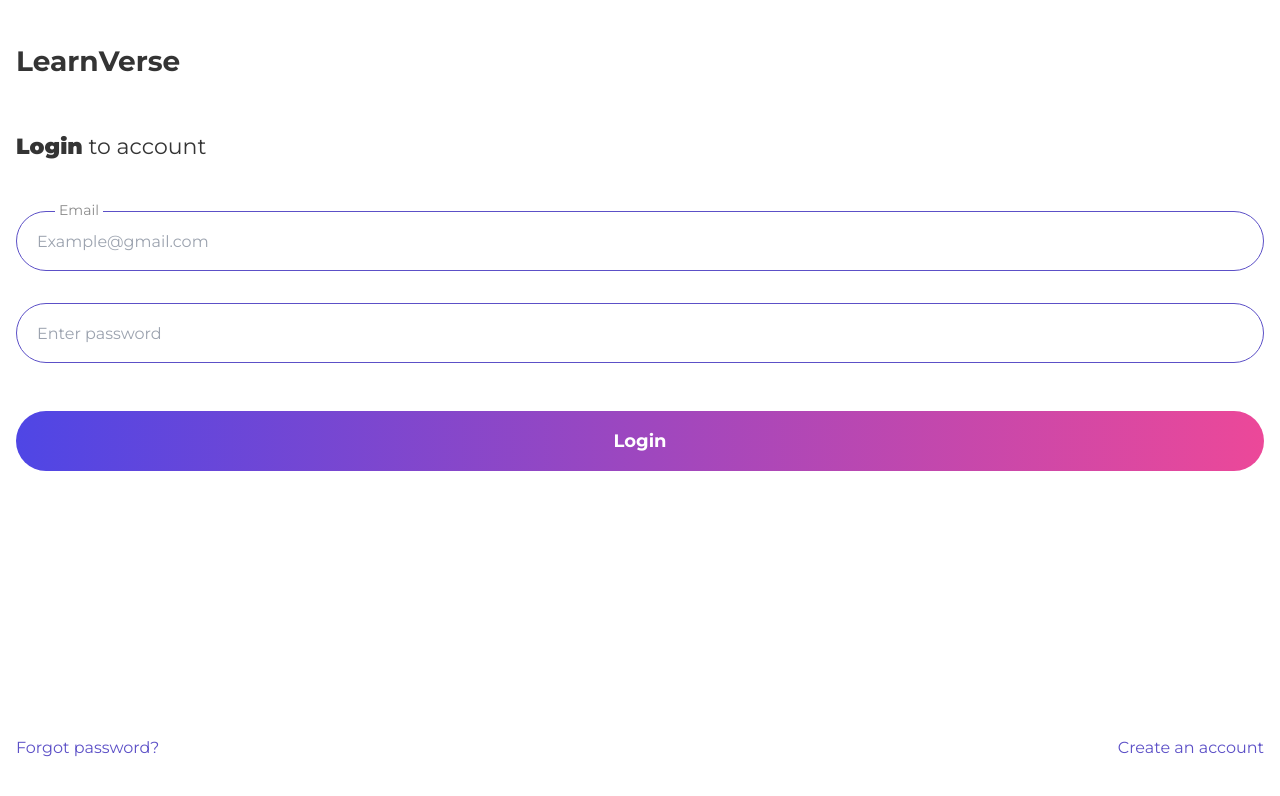
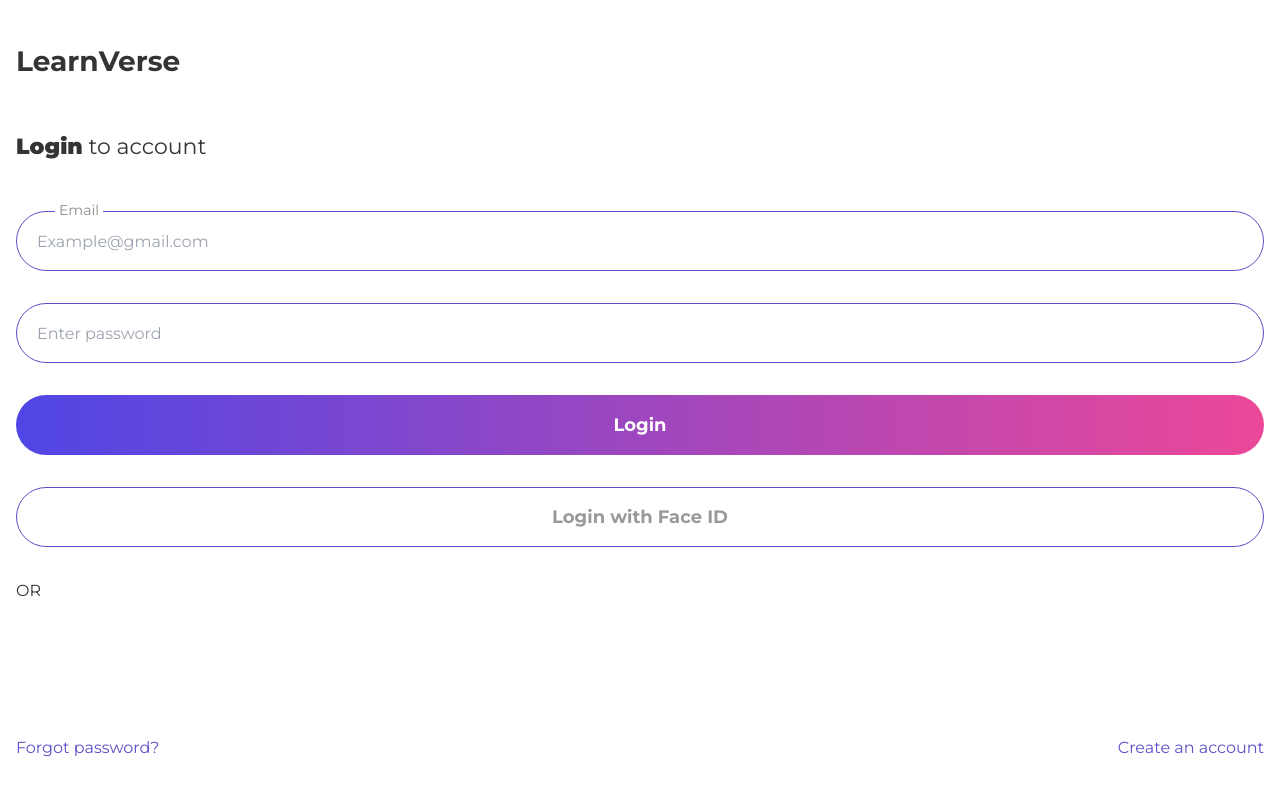
Before and after one commit to InventorsDev/Team-Raspberry, a Next.js app: page /login in a window 1280 px wide. Shown: the top 796 px of the page. Built offline with nearby package versions, Linux system fonts and the light colour scheme.

Commit message:
Login.js(Refactored: Adding routing)

```diff
--- a/package.json
+++ b/package.json
@@ -12,10 +12,13 @@
     "autoprefixer": "10.4.14",
     "eslint": "8.43.0",
     "eslint-config-next": "13.4.7",
+    "flat-carousel": "^0.0.1",
     "next": "13.4.7",
     "postcss": "8.4.24",
     "react": "18.2.0",
     "react-dom": "18.2.0",
+    "react-icons": "^4.8.0",
+    "react-responsive-carousel": "^3.2.23",
     "tailwindcss": "3.3.2"
   }
 }
--- a/src/app/login/page.jsx
+++ b/src/app/login/page.jsx
@@ -1,7 +1,11 @@
+'use client'
 import Link from "next/link";
 import React from "react";
 
 const page = () => {
+  const handleLogin=(e)=>{
+     e.preventDefault()
+  }
   return (
     <div className=" flex flex-col justify-between h-screen py-[40px] px-4">
       <div className=" flex flex-col gap-12">
@@ -9,6 +13,9 @@ const page = () => {
         <span className=" text-[22px]">
           <span className=" font-black">Login</span> <span>to account</span>
         </span>
+        <form   className="flex flex-col gap-8">
+
+
         <div className=" flex flex-col gap-8">
           <div className=" border border-[#5C50C7] h-[60px] rounded-full p-2">
             <p className=" bg-white w-min mt-[-20px] ml-[30px] px-1 text-[#8a8a8a] text-sm">
@@ -16,6 +23,7 @@ const page = () => {
             </p>
             <input
               type="text"
+              required
               className=" w-full h-full bg-transparent outline-none px-3"
               placeholder="Example@gmail.com"
             />
@@ -23,15 +31,22 @@ const page = () => {
           <div className=" border border-[#5C50C7] h-[60px] rounded-full p-2">
             <input
               type="text"
+              required
               className=" w-full h-full bg-transparent outline-none px-3"
               placeholder="Enter password"
             />
           </div>
         </div>
-        <button className="bg-gradient-to-l from-pink-500 to-indigo-600 h-[60px] rounded-full text-white font-semibold text-lg w-full">
+        <button type="submit" onClick={(e)=>handleLogin(e)} className="bg-gradient-to-l from-pink-500 to-indigo-600 h-[60px] rounded-full text-white font-semibold text-lg w-full">
           Login
         </button>
+        <button type="submit" onClick={(e)=>handleLogin(e)} className=" border border-[#5C50C7] text-[17px] h-[60px] rounded-full text-[#34343480] font-semibold text-lg w-full">
+        Login with Face ID
+        </button>
+        <p> <span>OR</span> </p>
+        </form>
       </div>
+
       <div className=" flex justify-between">
         <Link href={"/reset"}>
           <p className=" text-[#5C50C7]">Forgot password?</p>
@@ -40,6 +55,7 @@ const page = () => {
           <p className=" text-[#5C50C7]">Create an account</p>
         </Link>
       </div>
+
     </div>
   );
 };
--- a/src/app/page.js
+++ b/src/app/page.js
@@ -1,5 +1,10 @@
+'use client'
 import ProgressBar from "@/components/ProgressBar";
 import Image from "next/image";
+import "react-responsive-carousel/lib/styles/carousel.min.css"; // requires a loader
+import Link from "next/link";
+
+
 
 export default function Home() {
   return (
@@ -25,11 +30,17 @@ export default function Home() {
         <ProgressBar />
         <div className=" flex justify-center ">
 
+        <Link href='/login'>
         <button className=" bg-white grid place-items-center w-[60px] h-[60px] rounded-full ">
           <img src="/forward-arrow.svg" alt="" />
         </button>
+         </Link>
         </div>
       </div>
+
+
+
+
     </div>
   );
 }
--- a/src/components/ProgressBar.jsx
+++ b/src/components/ProgressBar.jsx
@@ -1,11 +1,15 @@
 import React from 'react'
-
+import "react-responsive-carousel/lib/styles/carousel.min.css"; // requires a loader
+import { Carousel } from 'react-responsive-carousel';
 const ProgressBar = () => {
   return (
     <div className=' flex gap-1 items-center h-2'>
-      <div className=' min-w-[22px] h-2 rounded-[20px] bg-white'></div>
-      <div className=' min-w-[22px] h-2 rounded-[20px] bg-white'></div>
-      <div className=' min-w-[22px] h-2 rounded-[20px] bg-white'></div>
+      {/* <Carousel infiniteLoop={true} autoPlay={true} className=" text-[1.5em]">
+       <p>hello</p>
+       <p>hello</p>
+       <p>hello</p>
+       <p>hello</p>
+    </Carousel> */}
     </div>
   )
 }
```
Also changed, not shown: 1 other file (tests, documents, lock files or other folders).
